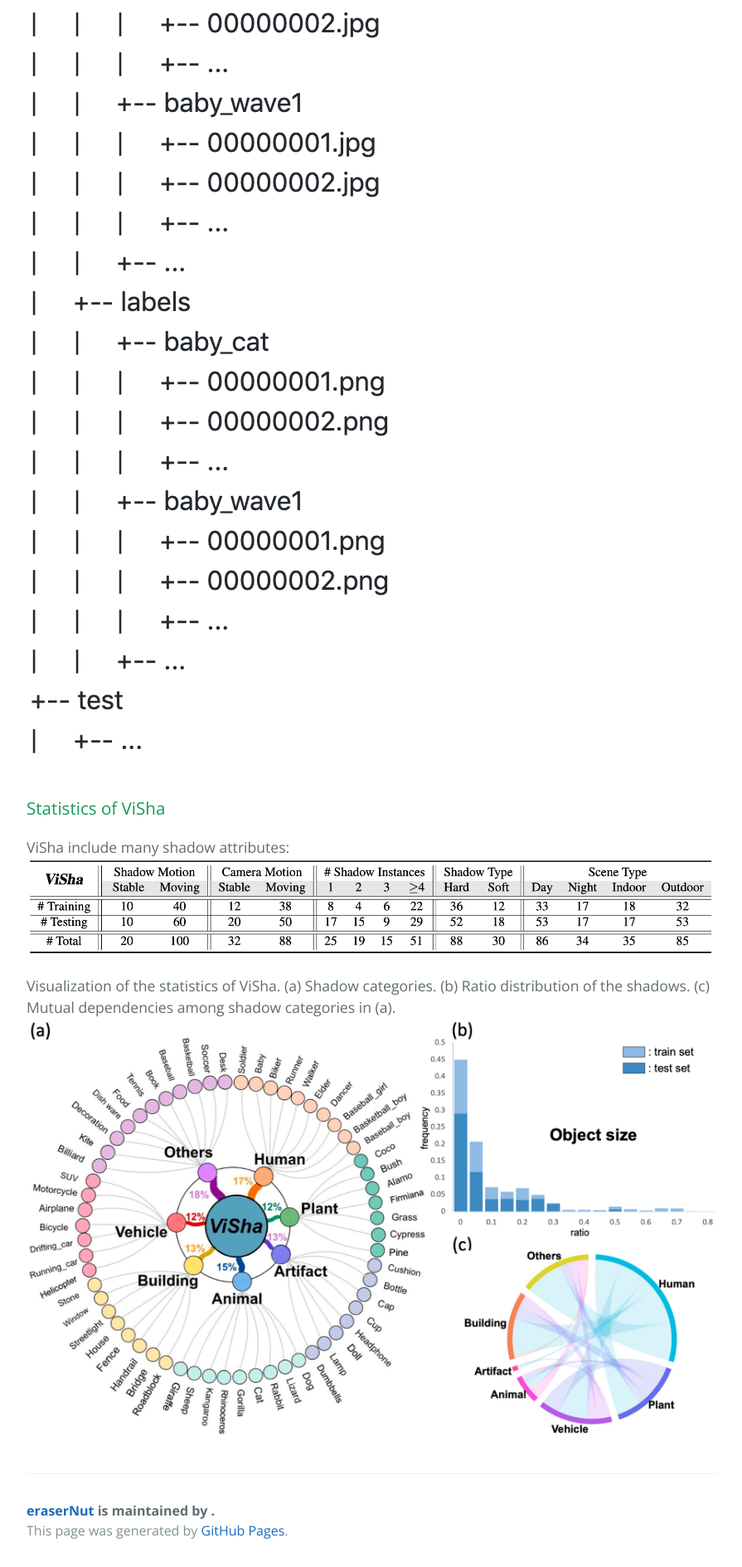
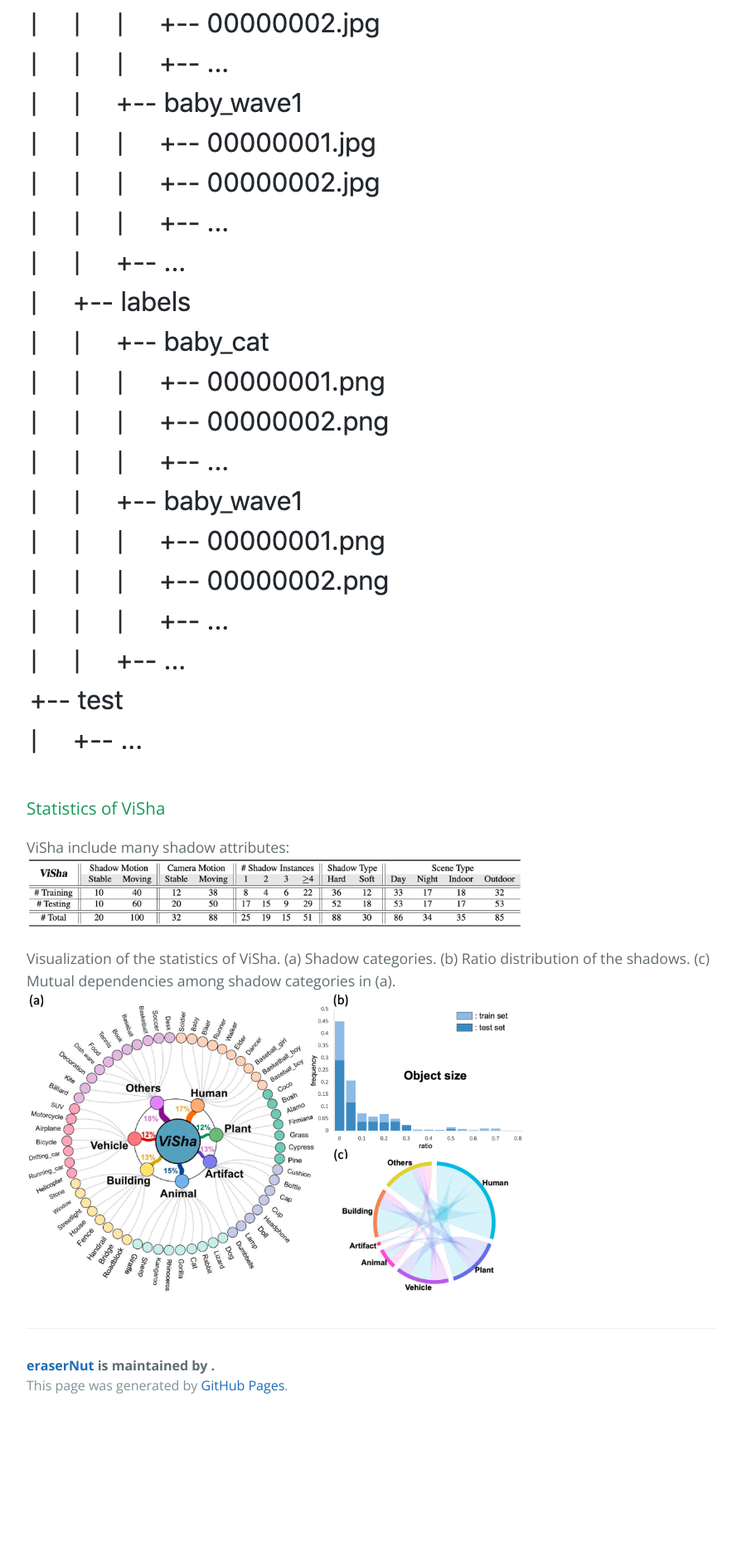
Before and after one commit to eraserNut/eraserNut.github.io, a Jekyll site: the page built from _posts/2021-04-06-ViSha.markdown, in a window 1280 px wide. Shown: the part 1456-3345 px from the top of the page at 83% size, without its empty margins (192-1087 px from the left). Built offline with Jekyll 4.4.1, drawn with Linux system fonts in a browser that asks for light colours; after the commit the page ends 3170 px from its top, so only the background shows below that.

Commit message:
Update 2021-04-06-ViSha.markdown

```diff
--- a/_posts/2021-04-06-ViSha.markdown
+++ b/_posts/2021-04-06-ViSha.markdown
@@ -24,8 +24,8 @@
 ### Statistics of ViSha
 ViSha include many shadow attributes:
 <!-- <img src="https://github.com/eraserNut/eraserNut.github.io/blob/main/_posts/visha_sta.png"> -->
-<img src="https://github.com/eraserNut/eraserNut.github.io/blob/main/_posts/visha_sta.png?raw=true">
+<img src="https://github.com/eraserNut/eraserNut.github.io/blob/main/_posts/visha_sta.png?raw=true" width="600">
 
 
 Visualization of the statistics of ViSha. (a) Shadow categories. (b) Ratio distribution of the shadows. (c) Mutual dependencies among shadow categories in (a).
-<img src="https://github.com/eraserNut/eraserNut.github.io/blob/main/_posts/visha_figure.png?raw=true">
+<img src="https://github.com/eraserNut/eraserNut.github.io/blob/main/_posts/visha_figure.png?raw=true" width="600">
```
